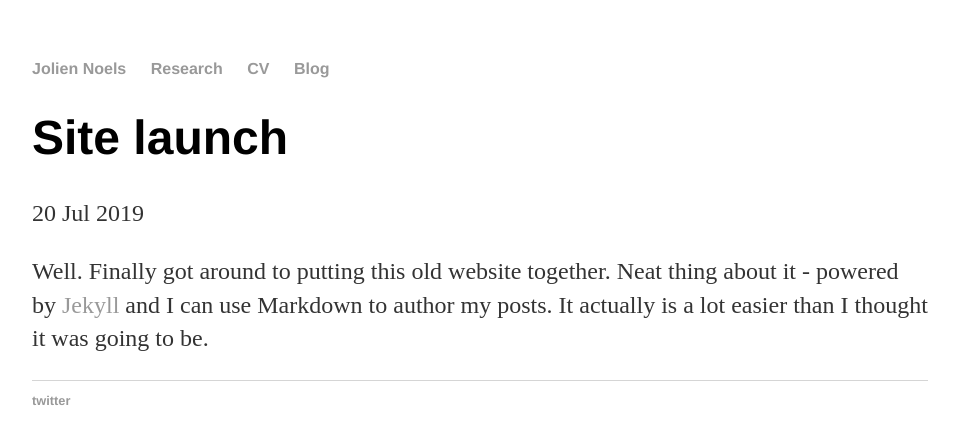
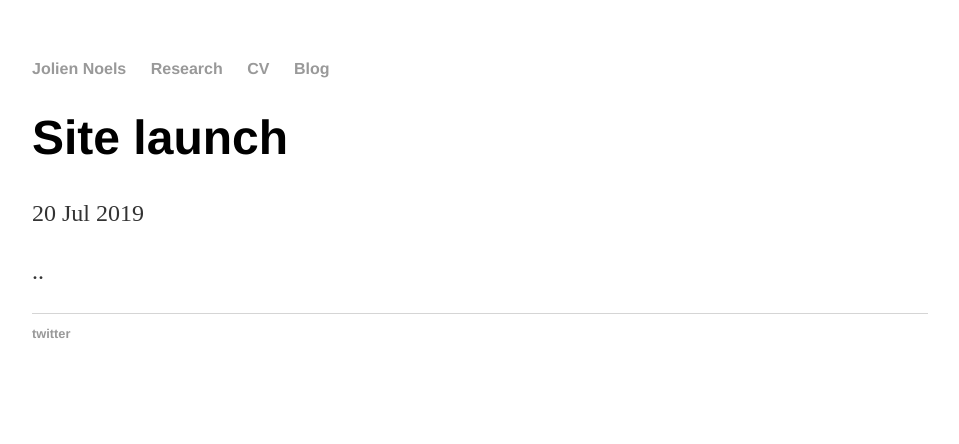
Before and after one commit to JolienNoels/joliennoels.github.io, a Jekyll site: the page built from _posts/2019-07-20-site-launched.md, in a window 1280 px wide. Shown: the top 444 px of the page, without its empty margins (160-1119 px from the left). Built offline with Jekyll 4.4.1, drawn with Linux system fonts in a browser that asks for light colours.

Commit message:
Update 2019-07-20-site-launched.md

```diff
--- a/_posts/2019-07-20-site-launched.md
+++ b/_posts/2019-07-20-site-launched.md
@@ -4,4 +4,4 @@
 date: 2019-07-20
 ---
 
-Well. Finally got around to putting this old website together. Neat thing about it - powered by [Jekyll](http://jekyllrb.com) and I can use Markdown to author my posts. It actually is a lot easier than I thought it was going to be.
+..
```
